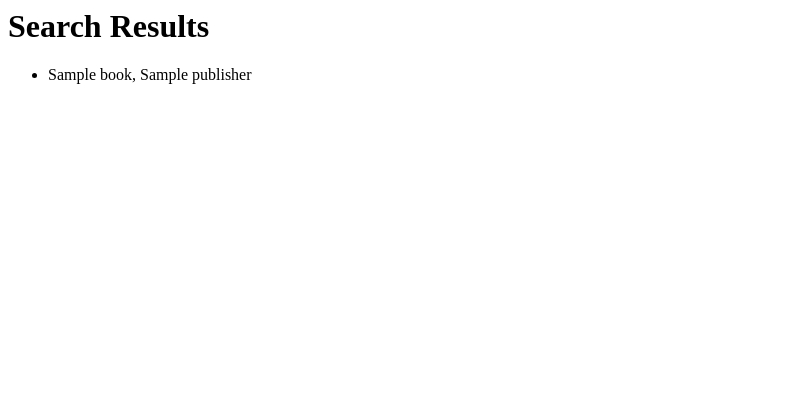
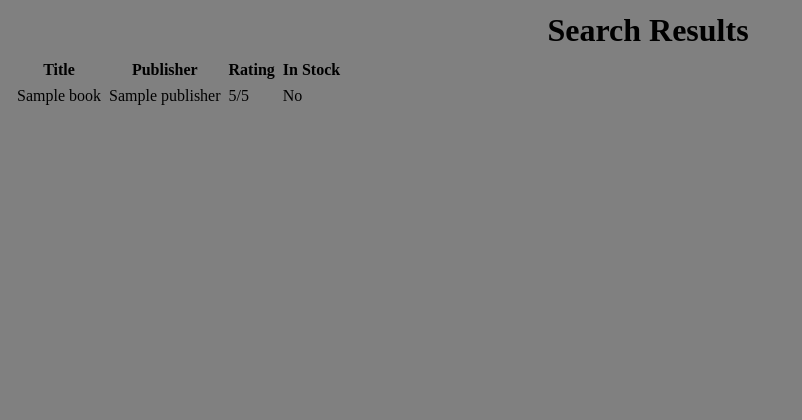
Before and after one commit to NathanielWalmsley/LibraryManagement, a Django app: template djangoProject/library_catalogue/templates/library_catalogue/results.html in a window 1280 px wide. Shown: the top 420 px of the page, without its empty margins (0-802 px from the left). Before the commit the page ends 84 px from the top, so only its background shows below. Run offline with Django 4.2, Linux system fonts and the light colour scheme; the template is opened without the code that fills it: most values are stand-ins (such as "Sample title", 1, 10 or a date in 2020).

Commit message:
Display search results as table instead of list

```diff
--- a/djangoProject/library_catalogue/templates/library_catalogue/home.html
+++ b/djangoProject/library_catalogue/templates/library_catalogue/home.html
@@ -1,6 +1,8 @@
 {% extends 'library_catalogue/header.html' %}
 
 {% block content %}
+{% load static %}
+<img src="{% static 'catalogue:library_logo' %}" alt="Logo">
 <form action={% url 'catalogue:results' %} method="get">
     {{ form }}
     <input type="submit" value="Search" />
--- a/djangoProject/library_catalogue/templates/library_catalogue/results.html
+++ b/djangoProject/library_catalogue/templates/library_catalogue/results.html
@@ -1,9 +1,25 @@
+{% extends 'library_catalogue/header.html' %}
+
+{% block content %}
 <h1>Search Results</h1>
-
-<ul>
-    {% for book in object_list %}
-    <li>
-        {{ book.title }}, {{ book.publisher }}
-    </li>
-    {% endfor %}
-</ul>
+<table>
+    <thead>
+        <tr>
+            <th scope="col">Title</th>
+            <th scope="col">Publisher</th>
+            <th scope="col">Rating</th>
+            <th scope="col">In Stock</th>
+        </tr>
+    </thead>
+    <tbody>
+        {% for book in object_list %}
+        <tr>
+            <td>{{ book.title }}</td>
+            <td>{{ book.publisher }}</td>
+            <td>5/5</td>
+            <td>No</td>
+        </tr>
+        {% endfor %}
+    </tbody>
+</table>
+{% endblock %}
```
Also changed, not shown: djangoProject/library_catalogue/templates/library_catalogue/index.html (deleted, +0 -9 lines), 1 other file.
